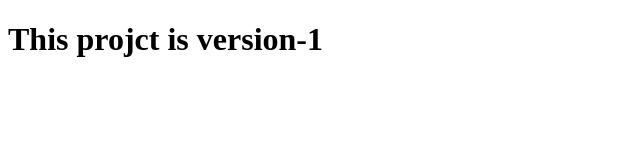
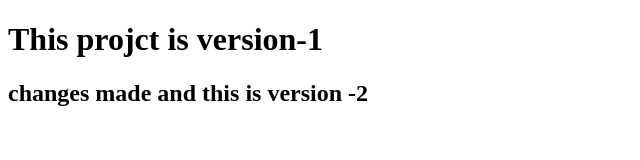
Before and after one commit to AnjaliGuthi/GitVsCodeDay2, a plain HTML site: page index.html in a window 1280 px wide. Shown: the whole page, without its empty margins (0-640 px from the left). Drawn offline with Linux system fonts and the light colour scheme.

Commit message:
version-2

```diff
--- a/index.html
+++ b/index.html
@@ -7,5 +7,6 @@
 </head>
 <body>
     <h1>This projct is version-1</h1>
+    <h2>changes made and this is version -2</h2>
 </body>
 </html>
```
